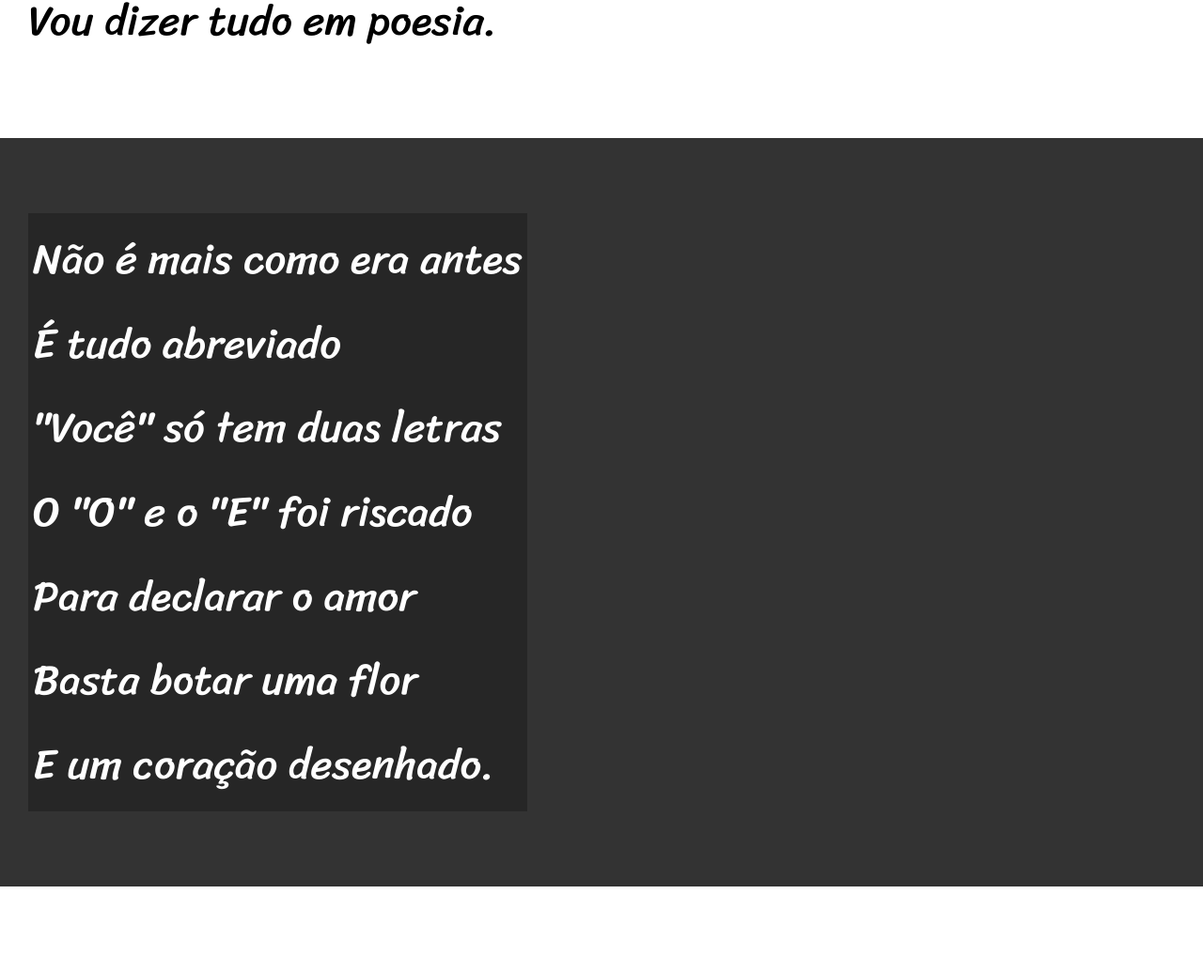
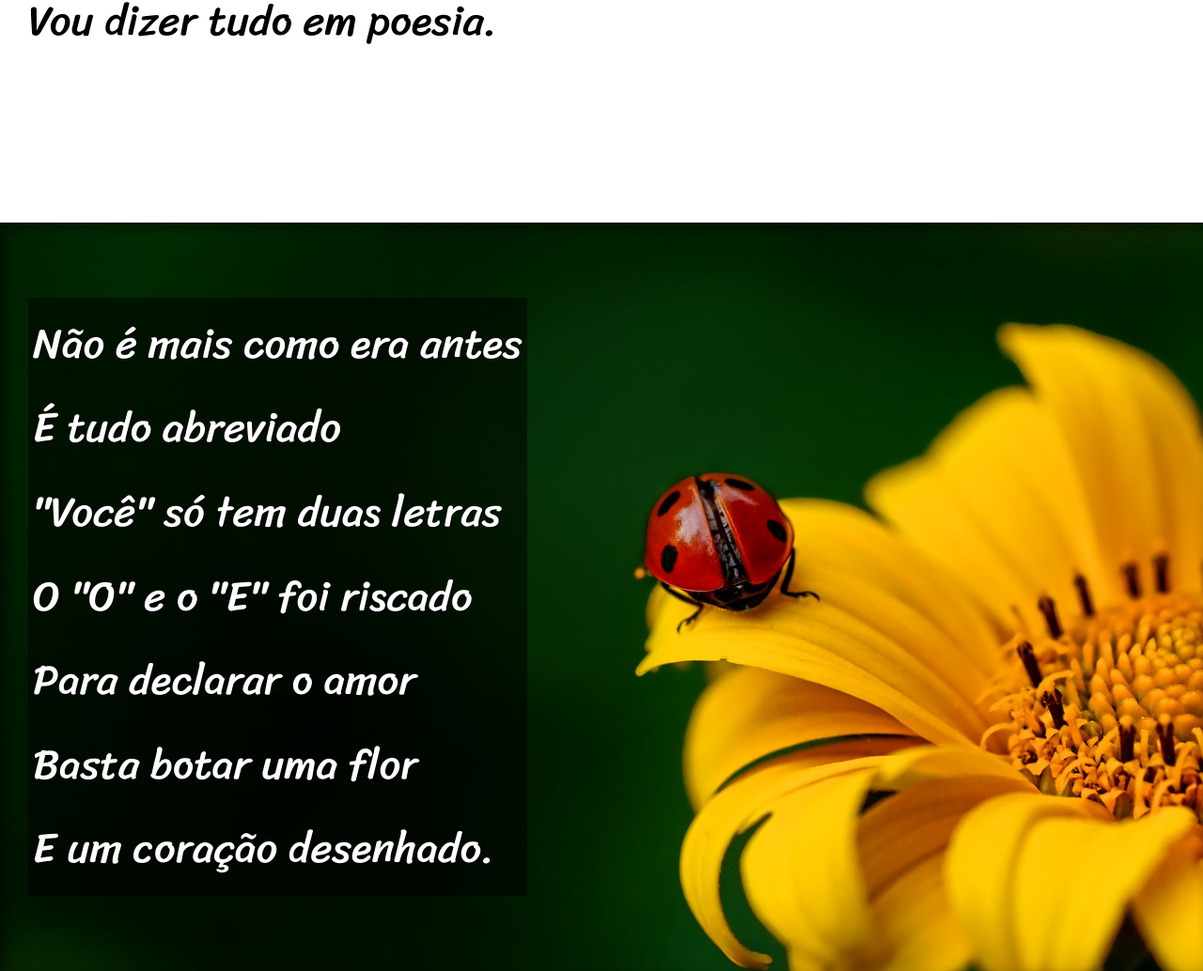
Before and after one commit to jefferson092803/desafios-html, a plain HTML site: page desafio12/index.html in a window 1280 px wide. Shown: the part 900-1934 px from the top of the page at 94% size. Drawn offline with Linux system fonts and the light colour scheme.

Commit message:
desafio 12

```diff
--- a/desafio12/estilo/style.css
+++ b/desafio12/estilo/style.css
@@ -62,6 +62,10 @@ section{
     font-size: 3.5vw;
 }
 
+section > p {
+  padding-bottom: 2em;
+
+}
 
 section.normal{
     background-color: white;
@@ -72,14 +76,29 @@ section.normal{
 section.imagem{
     background-color:rgb(51, 51, 51);
     color: white;
+    box-shadow: inset 6px 6px 13px 0px  rgba(0, 0, 0, 0.452);
+    background-size: cover;
+    background-attachment: fixed;
 }
 
 
 section.imagem > p{
-    background-color: rgba(0, 0, 0, 0.253);
+    background-color: rgba(0, 0, 0, 0.507);
     display:inline-block ;
     padding: 5px;
+    text-shadow: 1px 1px 0px black;
 }
+
+section#img01{
+  background-image: url(../imagens/background001.jpg);
+  background-position: right center;
+}
+
+section#img02{
+   background-image: url(../imagens/background002.jpg);
+
+}
+
 
 footer{
     background-color: black;
--- a/desafio12/index.html
+++ b/desafio12/index.html
@@ -24,7 +24,7 @@
         </p>
     </section>
 
-    <section class="imagem">
+    <section class="imagem" id="img01">
         <p>
             Não é mais como era antes <br>
             É tudo abreviado <br>
@@ -58,7 +58,7 @@
         </p>
     </section>
 
-    <section class="imagem">
+    <section class="imagem" id="img02">
         <p>
             Tenho saudade das cartas <br>
             Escritas com a própria mão <br>
```
